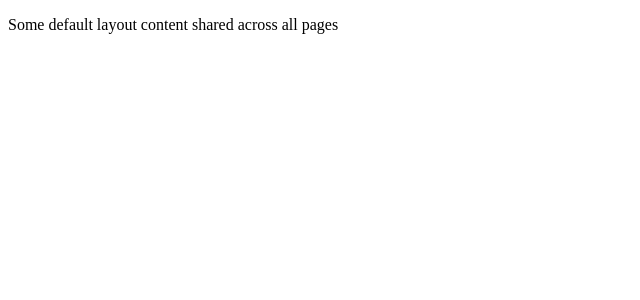
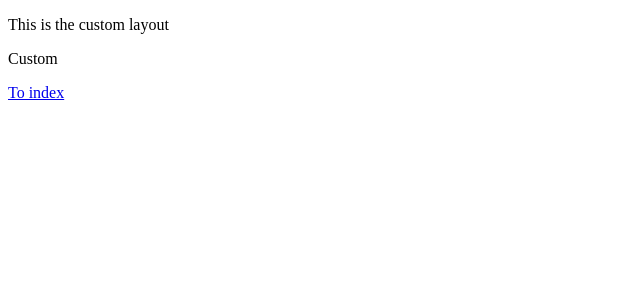
Before and after one commit to mikechao/mount-twice, a Nuxt app: page /custom in a window 1280 px wide. Shown: the top 300 px of the page, without its empty margins (0-640 px from the left). Built offline with nearby package versions, Linux system fonts and the light colour scheme.

Commit message:
onMounted called twice

```diff
--- a/app.vue
+++ b/app.vue
@@ -1,5 +1,16 @@
+<script setup lang="ts">
+const route = useRoute()
+const layout = computed(() => {
+  const path = route.path
+  if (path.endsWith('/custom')) {
+    return 'custom'
+  } else {
+    return 'default'
+  }
+})
+</script>
 <template>
-  <NuxtLayout>
+  <NuxtLayout :name="layout">
     <NuxtPage />
   </NuxtLayout>
 </template>
--- /dev/null
+++ b/pages/custom.vue
@@ -0,0 +1,14 @@
+<script setup lang="ts">
+
+onMounted(() => {
+  console.log('onMounted called')
+})
+
+onUpdated(() => {
+  console.log('onUpdated called')
+})
+</script>
+<template>
+  <p>Custom</p>
+  <NuxtLink to="/">To index</NuxtLink>
+</template>
--- /dev/null
+++ b/pages/index.vue
@@ -0,0 +1,14 @@
+<script setup lang="ts">
+
+onMounted(() => {
+  console.log('onMounted called')
+})
+
+onUpdated(() => {
+  console.log('onUpdated called')
+})
+</script>
+<template>
+  <p>Index</p>
+  <NuxtLink to="/custom">To custom</NuxtLink>
+</template>
```
